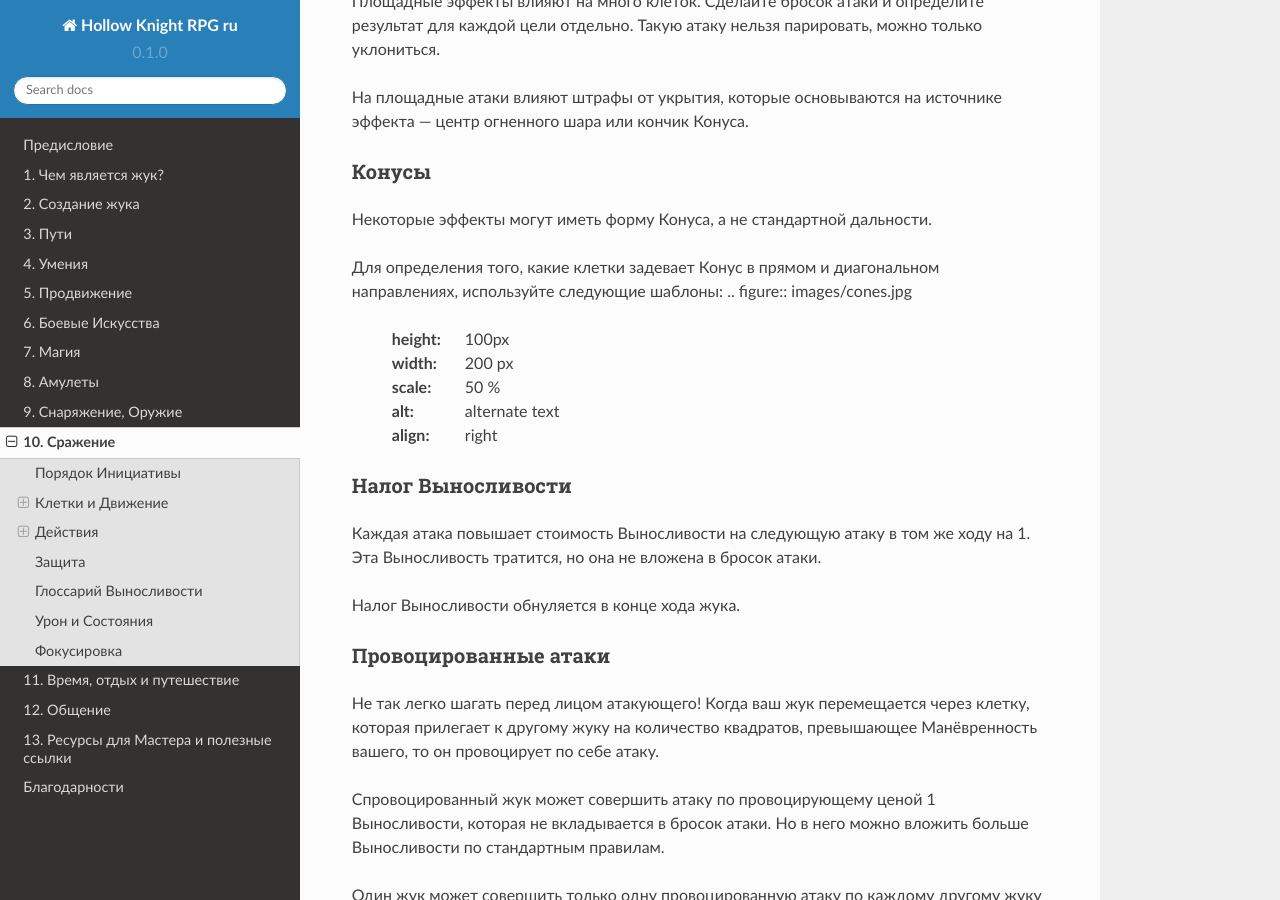
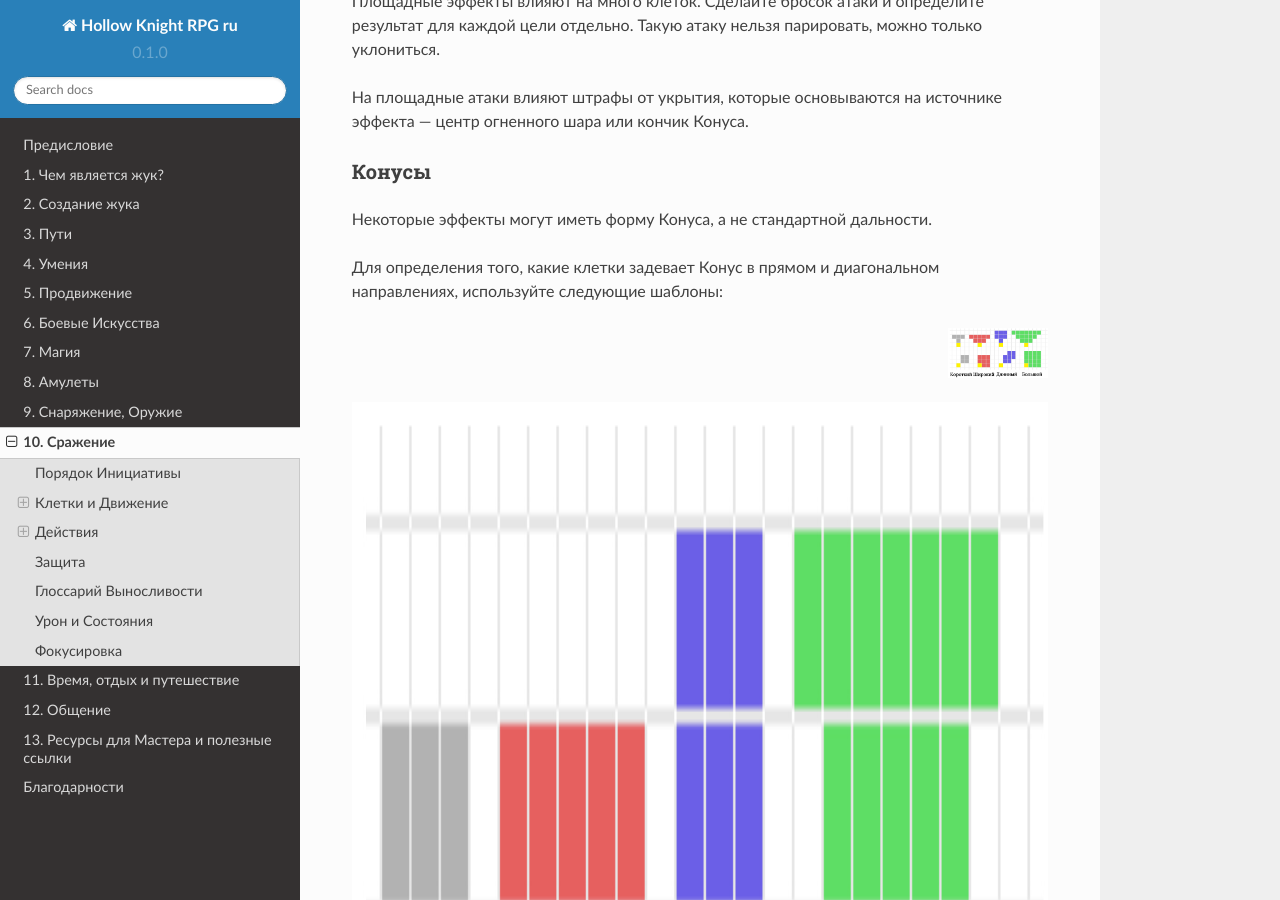
Before and after one commit to LazySelkie/hollow-knight-rpg-ru, a Sphinx documentation site: the page built from docs/source/combat.rst, in a window 1280 px wide and 900 px high, scrolled down 1522 px. Built offline with Sphinx 7.4.7 and the Read the Docs theme 2.0.0, drawn with Linux system fonts in a browser that asks for light colours; some of the changed text lies outside the part shown.

Commit message:
Фикс картинки

```diff
--- a/docs/source/combat.rst
+++ b/docs/source/combat.rst
@@ -47,12 +47,22 @@
 Некоторые эффекты могут иметь форму Конуса, а не стандартной дальности.
 
 Для определения того, какие клетки задевает Конус в прямом и диагональном направлениях, используйте следующие шаблоны:
+
 .. figure:: images/cones.jpg
    :height: 100px
    :width: 200 px
    :scale: 50 %
    :alt: alternate text
    :align: right
+
+.. figure:: images/cones.jpg
+       :scale: 300 %
+       :align: center
+       :alt: Альтернативный текст
+
+       Подпись изображения
+
+       Легенда изображения.
 
 Налог Выносливости
 ~~~~~~~~~~~~~~~~~~~~
```
